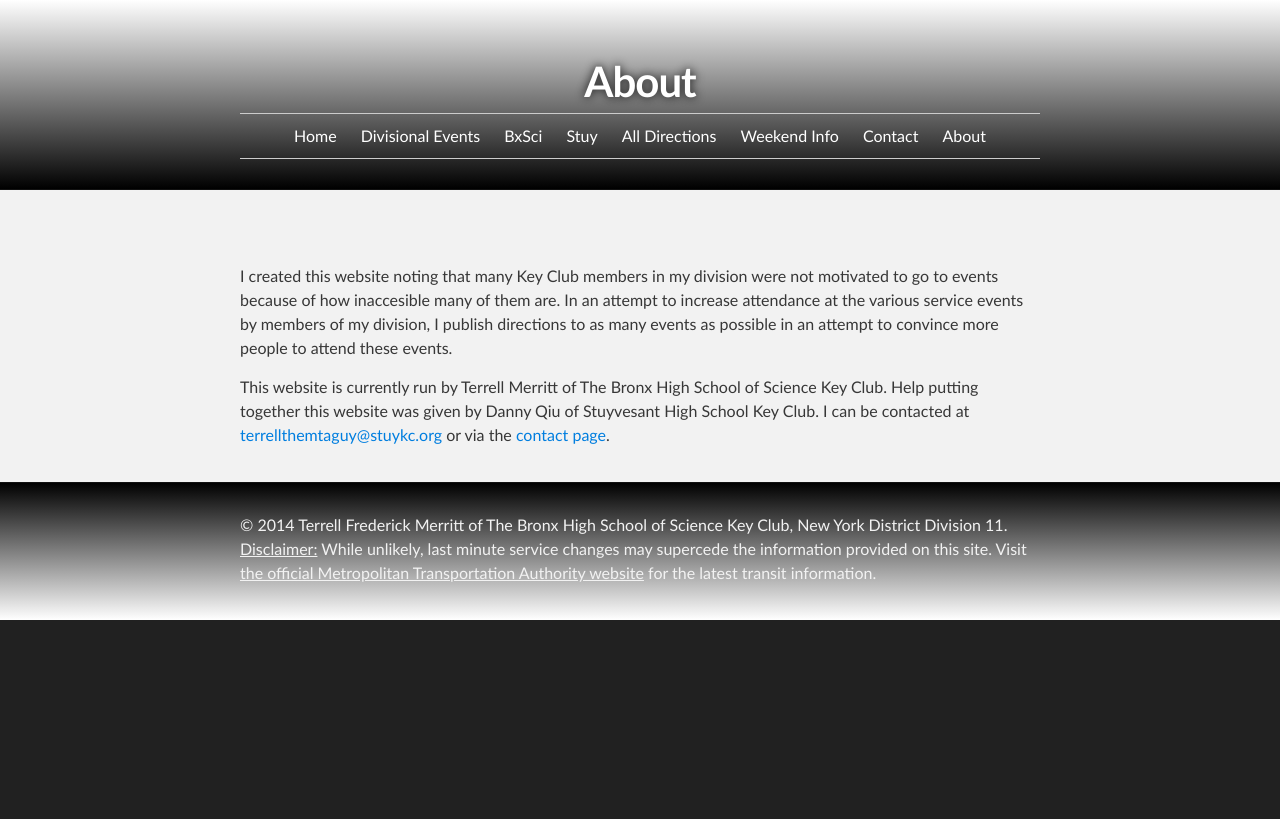
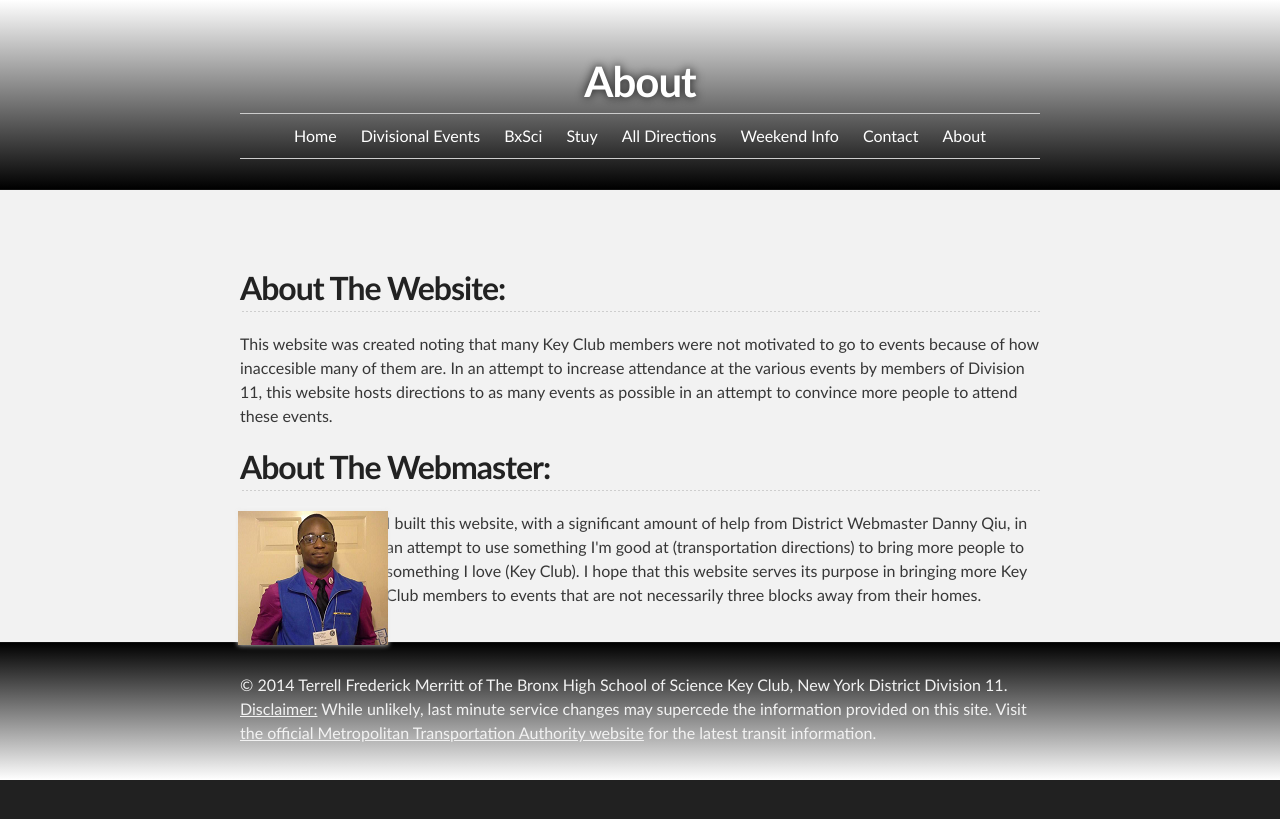
Before and after one commit to d11directions/d11directions.github.io, a Jekyll site: the page built from about/index.html, in a window 1280 px wide. Shown: the top 819 px of the page. Built offline with Jekyll 4.4.1, drawn with Linux system fonts in a browser that asks for light colours.

Commit message:
Update About page

```diff
--- a/about/index.html
+++ b/about/index.html
@@ -5,11 +5,9 @@ published: true
 ---
 <div id="main_content_wrap" class="outer">
   <section id="main_content" class="inner">
-  <p>
-     I created this website noting that many Key Club members in my division were not motivated to go to events because of how inaccesible many of them are. In an attempt to increase attendance at the various service events by members of my division, I publish directions to as many events as possible in an attempt to convince more people to attend these events.
-  </p>
-  <p>
-    This website is currently run by Terrell Merritt of The Bronx High School of Science Key Club. Help putting together this website was given by Danny Qiu of Stuyvesant High School Key Club. I can be contacted at <a href="mailto:terrellthemtaguy@stuykc.org">terrellthemtaguy@stuykc.org</a> or via the <a href="/contact">contact page</a>.
-  </p>
+  <h2>About The Website:</h2>
+  <p>This website was created noting that many Key Club members were not motivated to go to events because of how inaccesible many of them are. In an attempt to increase attendance at the various events by members of Division 11, this website hosts directions to as many events as possible in an attempt to convince more people to attend these events.</p>
+  <h2>About The Webmaster:</h2>
+  <p><img class="leftimage" src="/resources/terrellmerritt.png">I built this website, with a significant amount of help from District Webmaster Danny Qiu, in an attempt to use something I'm good at (transportation directions) to bring more people to something I love (Key Club). I hope that this website serves its purpose in bringing more Key Club members to events that are not necessarily three blocks away from their homes.</p>
   </section>
  </div>
```
